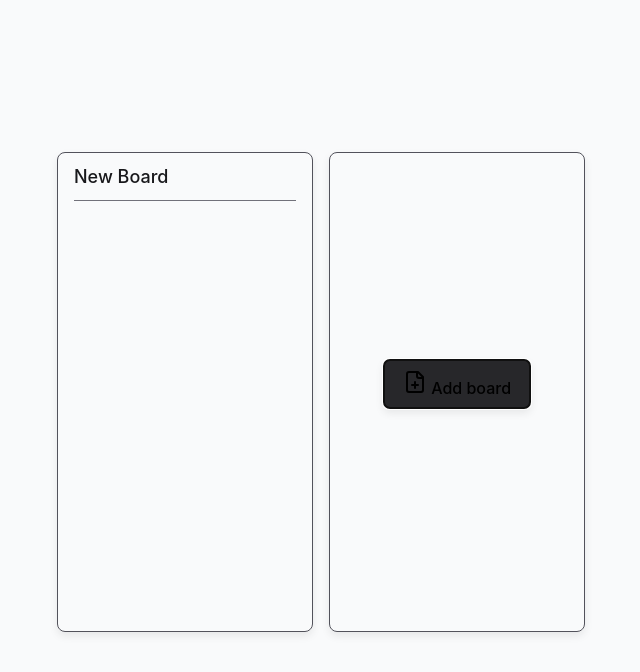
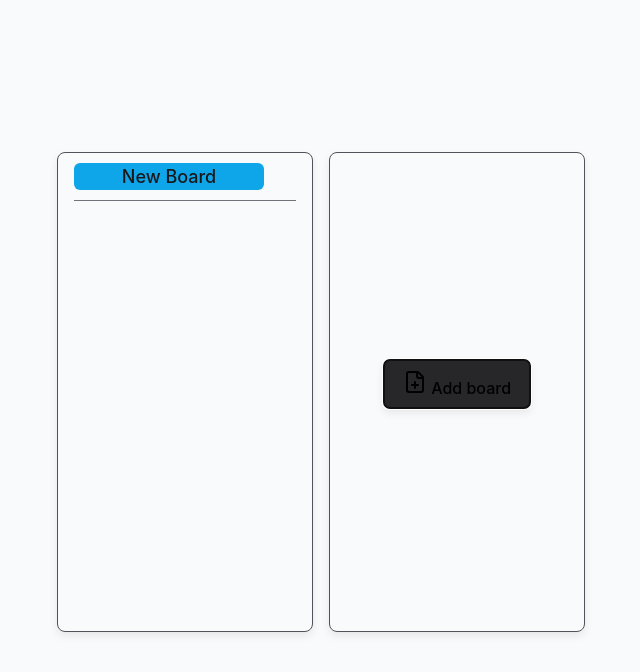
Before and after one commit to flwedu/kanban, a React (Vite) app: page / in a window 1280 px wide. Both pictures are taken after a click on the button "Add board". Shown: the top 672 px of the page, without its empty margins (319-959 px from the left). Built offline with nearby package versions, Linux system fonts and the light colour scheme.

Commit message:
:sparkles: providing a random color to board header at creation

```diff
--- a/src/components/board/Board.styles.tsx
+++ b/src/components/board/Board.styles.tsx
@@ -1,7 +1,9 @@
 import { styled } from "styled-components";
 import { Bordered } from "../common/Bordered.styles.tsx";
 
-export const StyledBoard = styled.div`
+export const StyledBoard = styled.div<{
+	$color?: string;
+}>`
 	${Bordered};
 
 	padding: 0 1rem 1rem;
@@ -11,7 +13,9 @@ export const StyledBoard = styled.div`
 	overflow: hidden;
 `;
 
-export const BoardHeader = styled.div`
+export const BoardHeader = styled.div<{
+	$color?: string;
+}>`
 	display: flex;
 	justify-content: space-between;
 	align-items: center;
@@ -23,11 +27,10 @@ export const BoardHeader = styled.div`
 	input {
 		font-size: ${({ theme }) => theme.fontSize["lg"]};
 		font-weight: 500;
-	}
-
-	input {
+		background-color: ${({ $color }) => $color ?? "transparent"};
+		border-radius: ${({ theme }) => theme.borderRadius["md"]};
+		padding: 0 ${({ theme }) => theme.spacing["2"]};
 		width: 100%;
-		border: none;
 	}
 
 	& [data-hidden-without-hover] {
--- a/src/components/board/Board.tsx
+++ b/src/components/board/Board.tsx
@@ -45,7 +45,7 @@ export default function Board({ id }: BoardProps) {
 
 	return (
 		<StyledBoard ref={dropRef}>
-			<BoardHeader>
+			<BoardHeader $color={board.color}>
 				{editing ? (
 					<input type="text" defaultValue={board.title} onBlur={onHeaderInputBlur} autoFocus />
 				) : (
--- a/src/useCases/board/createBoard.ts
+++ b/src/useCases/board/createBoard.ts
@@ -1,9 +1,12 @@
 import { BoardType } from "../../interface/Board.ts";
+import { getRandomColor } from "../../utils/getRandomColor.ts";
 
 export function createBoard(data: Partial<BoardType>) {
+	const color = data.color || getRandomColor()["colorValue"]["500"];
+
 	return {
 		id: data.id ?? crypto.randomUUID(),
-		color: data.color,
+		color,
 		cards: [],
 		createdAt: new Date(),
 		title: data.title ?? "New Board",
--- /dev/null
+++ b/src/utils/getRandomColor.ts
@@ -0,0 +1,10 @@
+import { theme } from "../theme/theme.ts";
+
+const availableColors = theme.colors;
+const colorEntries = Object.entries(availableColors).filter(([key]) => key !== "white" && key !== "black");
+
+export function getRandomColor() {
+	const randomIndex = Math.floor(Math.random() * colorEntries.length);
+	const [colorName, colorValue] = colorEntries[randomIndex];
+	return { colorName, colorValue };
+}
```
Also changed, not shown: 1 other file (tests, documents, lock files or other folders).
